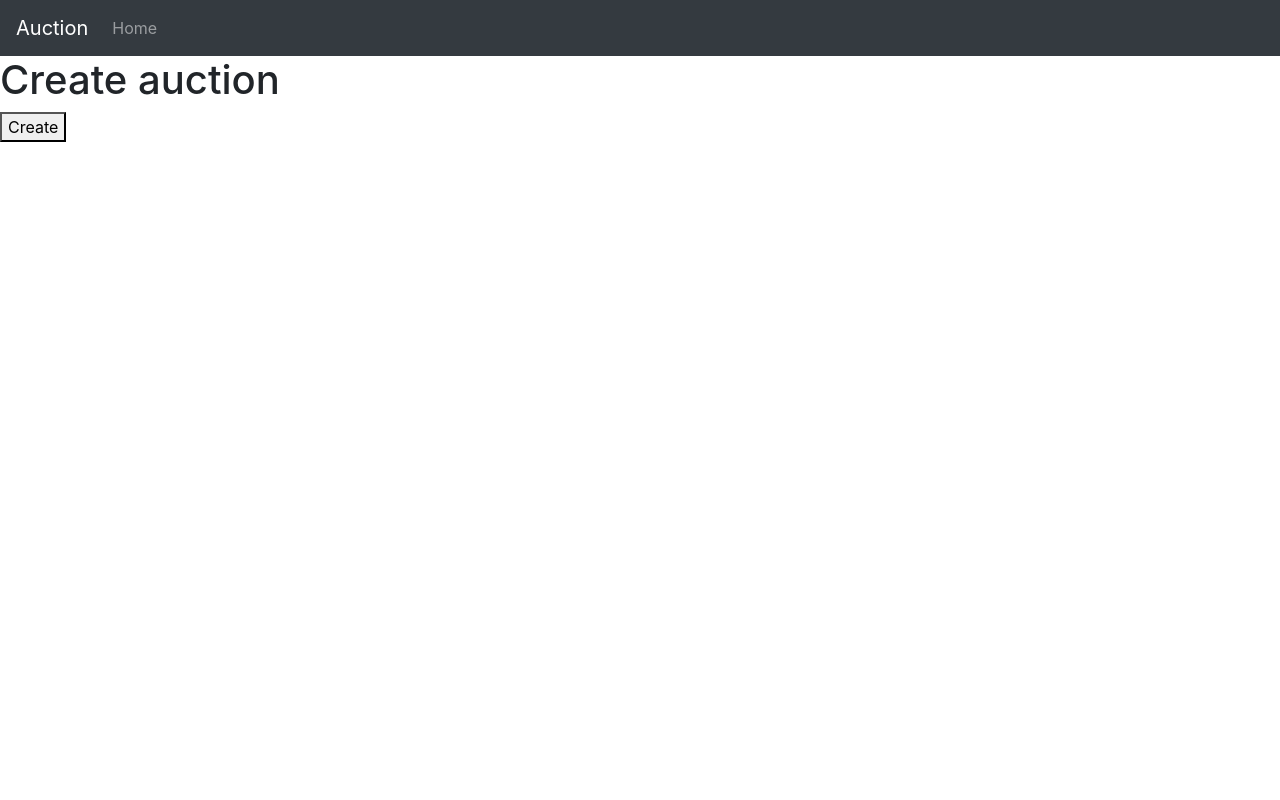
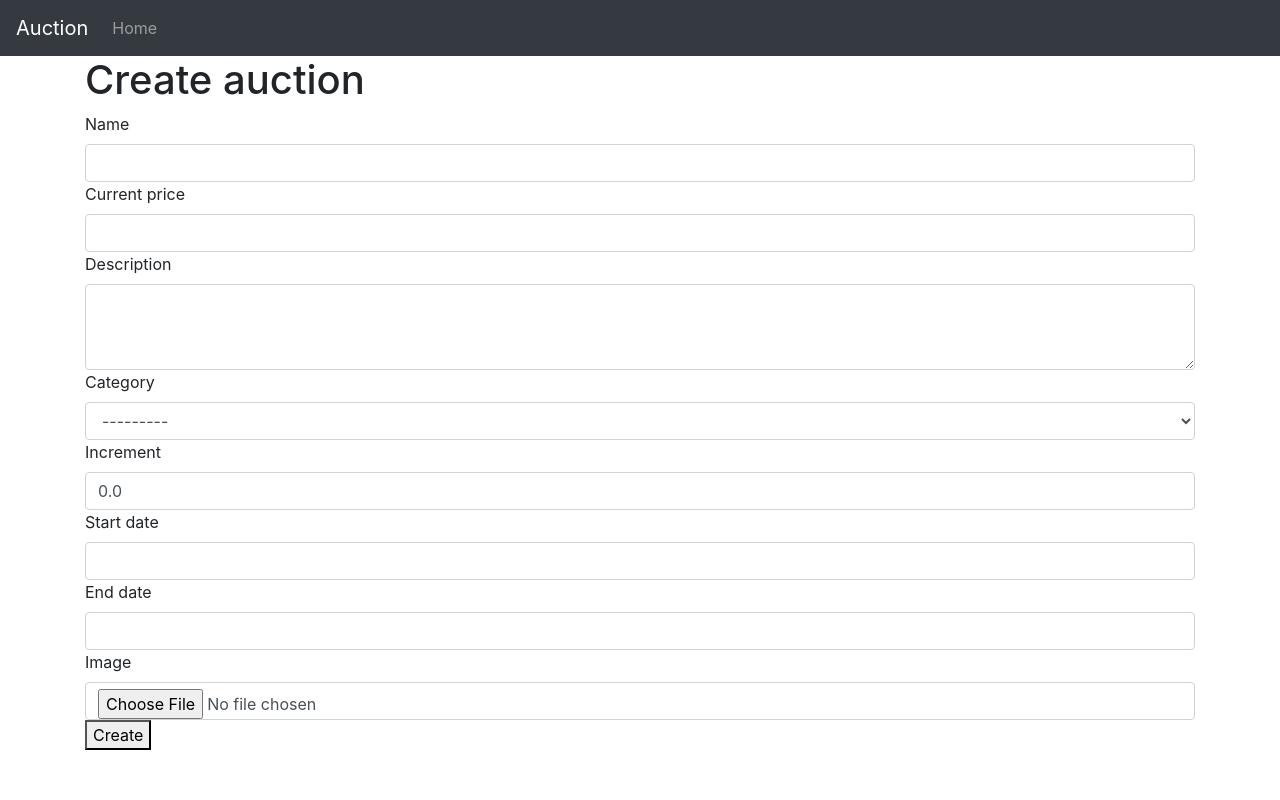
Before and after one commit to SavanSutariya/PriceQuest, a Django app: page /create/ in a window 1280 px wide. Run offline with Django 4.2, Linux system fonts and the light colour scheme; tables that the repository leaves empty hold one stand-in row (values such as "Sample post").

Commit message:
form object for auction creation

```diff
--- /dev/null
+++ b/bid/forms.py
@@ -0,0 +1,20 @@
+from django import forms
+from .models import *
+from django.forms import ModelForm
+from django.contrib.auth.forms import UserCreationForm
+from django.contrib.auth.models import User
+
+class AuctionForm(ModelForm):
+    class Meta:
+        model = Auction
+        fields = ['name', 'current_price', 'description','category', 'increment','start_date', 'end_date', 'image']
+        widgets = {
+            'name': forms.TextInput(attrs={'class': 'form-control'}),
+            'current_price': forms.NumberInput(attrs={'class': 'form-control'}),
+            'description': forms.Textarea(attrs={'class': 'form-control', 'rows': 3}),
+            'increment': forms.NumberInput(attrs={'class': 'form-control'}),
+            'category': forms.Select(attrs={'class': 'form-control'}),
+            'start_date': forms.DateTimeInput(attrs={'class': 'form-control'}),
+            'end_date': forms.DateTimeInput(attrs={'class': 'form-control'}),
+            'image': forms.FileInput(attrs={'class': 'form-control'}),
+        }
--- a/bid/templates/bid/auction_create.html
+++ b/bid/templates/bid/auction_create.html
@@ -1,10 +1,26 @@
 {% extends 'bid/base.html' %}
 {% block title %}Create auction{% endblock title %}
 {% block content %}
+<div class="container">
     <h1>Create auction</h1>
     <form method="post" action="#">
-        {% comment %} {% csrf_token %}
-        {{ form.as_p }} {% endcomment %}
+        {% csrf_token %}
+        {% for fm in form %}
+        <div class="form-group">
+            <label for="{{ fm.id_for_label }}">{{ fm.label }}</label>
+            {% if fm.errors %}
+            <div class="alert alert-danger" role="alert">
+                {% for error in fm.errors %}
+                <p>{{ error }}</p>
+                {% endfor %}
+            </div>
+            {% endif %}
+            {% if fm.help_text %}
+            <p class="help-text">{{ fm.help_text }}</p>
+            {% endif %}
+            {{ fm }}
+        {% endfor %}
         <button type="submit">Create</button>
     </form>
+</div>
 {% endblock content %}
--- a/bid/views.py
+++ b/bid/views.py
@@ -1,6 +1,7 @@
 from django.shortcuts import render
 from django.http import HttpResponse
 from .models import *
+from .forms import *
 
 def index(request):
     auctions = Auction.objects.all()
@@ -8,9 +9,9 @@
     return render(request, "bid/auctions_list.html", context)
 
 def create(request):
-    # form = AuctionForm()
-    # context = {'form': form}
-    return render(request, "bid/auction_create.html")
+    form = AuctionForm()
+    context = {'form': form}
+    return render(request, "bid/auction_create.html",context)
 
 def auctions(request,catId):
     auctions = Auction.objects.filter(category=catId)
```
Also changed, not shown: categories/lost_and_found.png (added).
